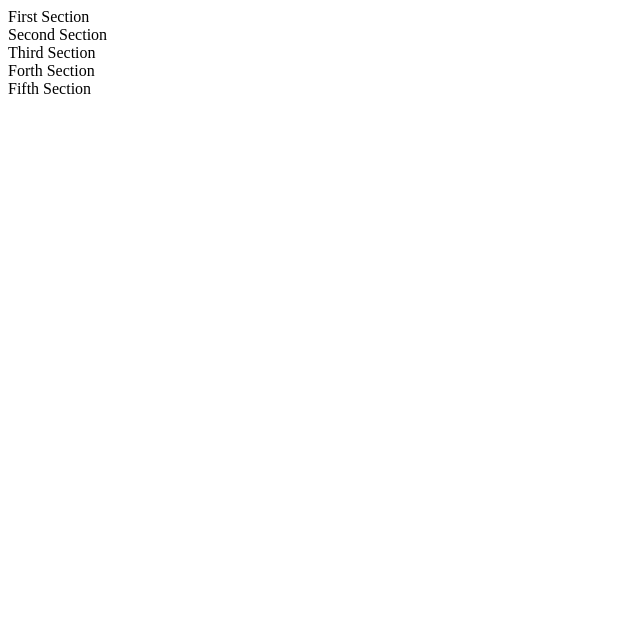
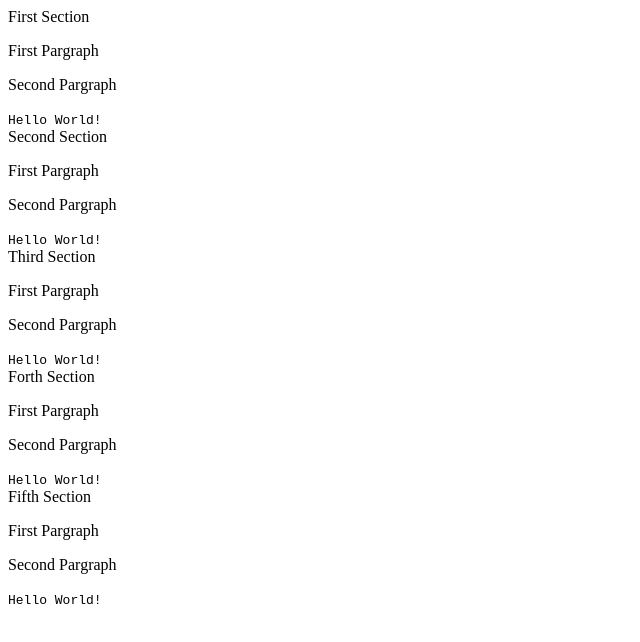
Before and after one commit to AhmadiGu/project, a plain HTML site: page index.html in a window 1280 px wide. Shown: the whole page, without its empty margins (0-640 px from the left). Drawn offline with Linux system fonts and the light colour scheme.

Commit message:
added all changes

```diff
--- a/index.html
+++ b/index.html
@@ -22,20 +22,35 @@
 
     -->
     <main id="main-doc">
-      <section class="main-section">
+      <section  id="First_Section"class="main-section">
         <header>First Section</header>
+        <p>First Pargraph</p>
+        <p>Second Pargraph</p>
+        <code>Hello World!</code>
       </section>
-      <section class="main-section">
+      <section id="Second_Section" class="main-section">
         <header>Second Section</header>
+        <p>First Pargraph</p>
+        <p>Second Pargraph</p>
+        <code>Hello World!</code>
       </section>
-      <section class="main-section">
+      <section id="Third_Section" class="main-section">
         <header>Third Section</header>
+        <p>First Pargraph</p>
+        <p>Second Pargraph</p>
+        <code>Hello World!</code>
       </section>
-      <section class="main-section">
+      <section  id="Forth_Section"class="main-section">
         <header>Forth Section</header>
+        <p>First Pargraph</p>
+        <p>Second Pargraph</p>
+        <code>Hello World!</code>
       </section>
-      <section class="main-section">
+      <section id="Fifth_Section" class="main-section">
         <header>Fifth Section</header>
+        <p>First Pargraph</p>
+        <p>Second Pargraph</p>
+        <code>Hello World!</code>
       </section>
     </main>
     <script  src="js/index.js"></script>
```
